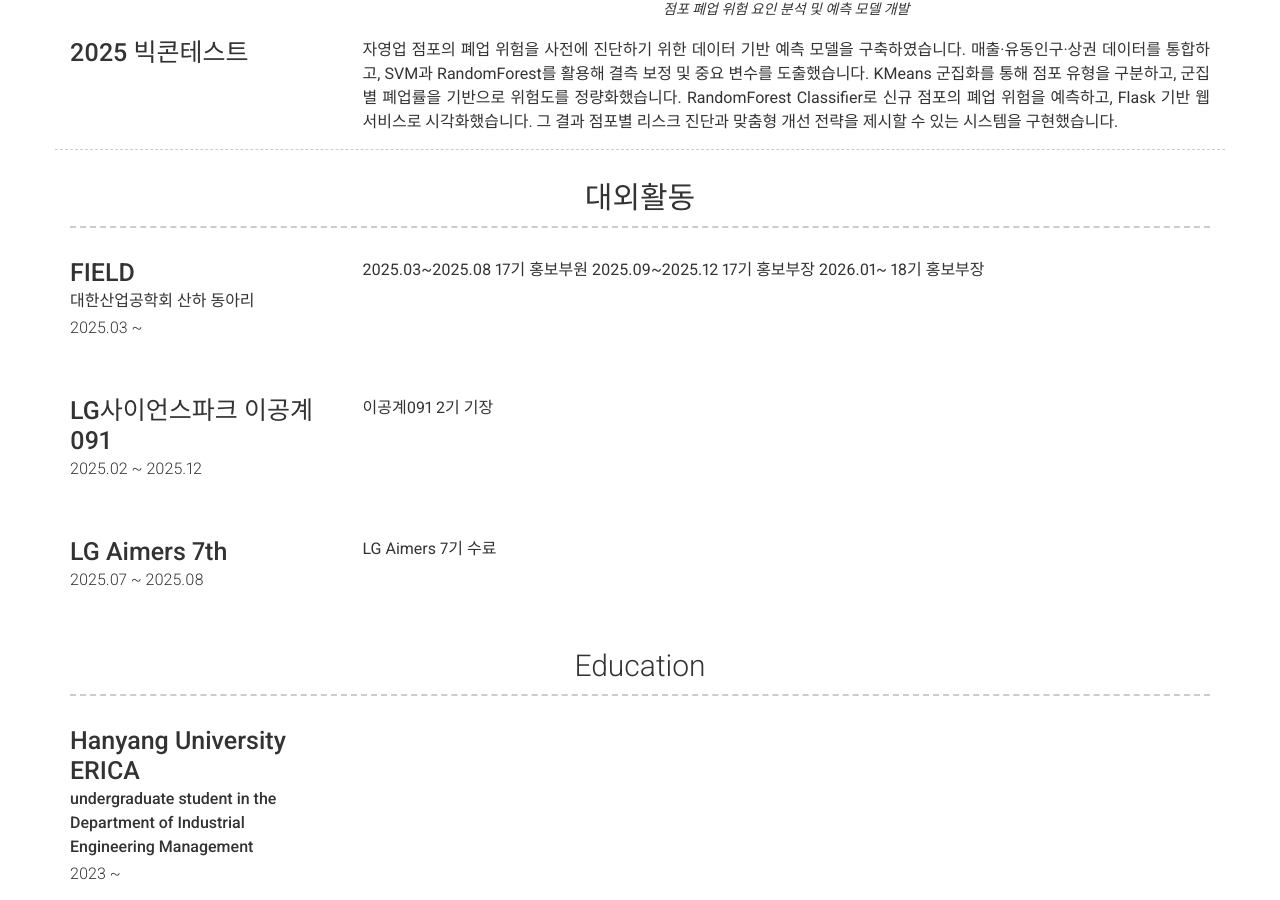
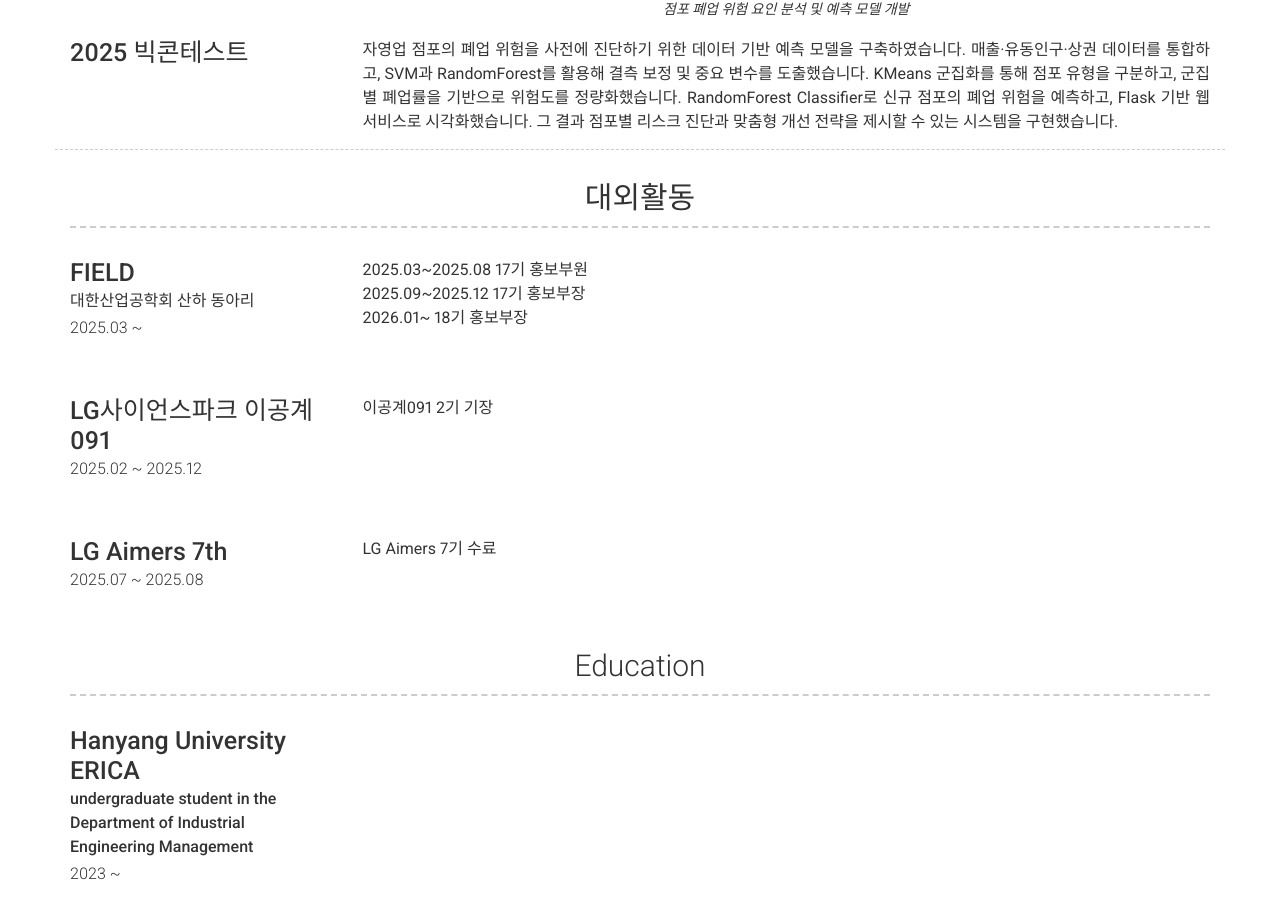
Before and after one commit to jyheo04/jyheo04.github.io, a Jekyll site: the page built from index.md, in a window 1280 px wide and 900 px high, scrolled down 1023 px. Built offline with Jekyll 4.4.1, drawn with Linux system fonts in a browser that asks for light colours; nearby versions of some CDN libraries.

```diff
--- a/_config.yml
+++ b/_config.yml
@@ -40,8 +40,8 @@ github_username:  jyheo04
 # about_title: About Me (Use this to override about section title)
 about_profile_image: images/증명사진2.jpg
 about_content: | # this will include new lines to allow paragraphs
-  안녕하세요. 한양대학교 ERICA 산업경영공학과 23학번 허진영입니다.
-  <mark>탐구</mark>와 <mark>실행</mark>을 기반으로 문제 해결 역량을 발전시켜왔습니다.
+  안녕하세요. 한양대학교 ERICA 산업경영공학과 23학번 허진영입니다. <br>
+  <mark>탐구</mark>와 <mark>실행</mark>을 기반으로 문제 해결 역량을 발전시켜왔습니다. <br>
   <mark>지속적인 학습</mark>을 통해 성장하는 것을 지향합니다.
 
 
@@ -96,8 +96,8 @@ content:
         sub_title: 대한산업공학회 산하 동아리
         caption: 2025.03 ~
         description: | # this will include new lines to allow paragraphs
-          2025.03~2025.08 17기 홍보부원
-          2025.09~2025.12 17기 홍보부장
+          2025.03~2025.08 17기 홍보부원<br>
+          2025.09~2025.12 17기 홍보부장<br>
           2026.01~        18기 홍보부장
       - layout: left
         title: LG사이언스파크 이공계091
```
